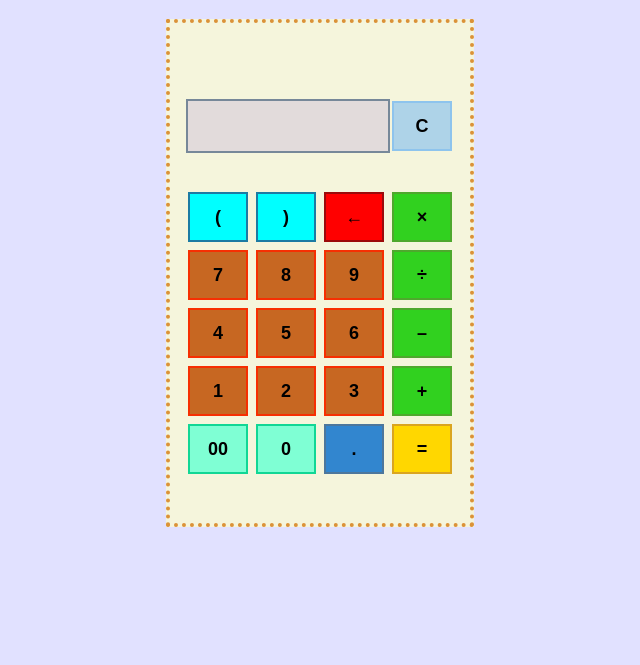
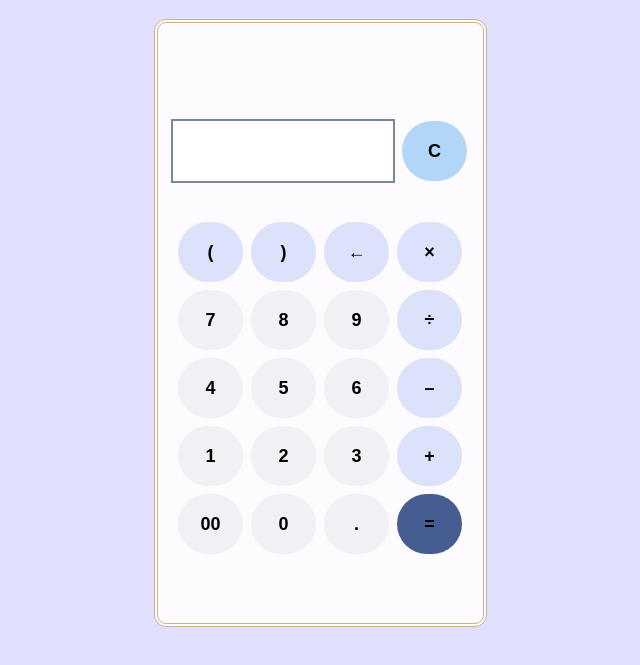
Before and after one commit to rajatya713/expression_calculator, a plain HTML site: page index.html in a window 1280 px wide. Shown: the part 61-726 px from the top of the page, without its empty margins (320-960 px from the left). Drawn offline with Linux system fonts and the light colour scheme.

Commit message:
Modified symbols and layout

```diff
--- a/index.html
+++ b/index.html
@@ -20,7 +20,7 @@
                 <button id="parentheses" onclick="calculate('(')">(</button>
                 <button id="parentheses" onclick="calculate(')')">)</button>
                 <button id="back-button" onclick="back()">←</button>
-                <button id="operator-button" onclick="calculate('*')">×</button>
+                <button id="operator-button" onclick="calculate('×')">×</button>
 
 
             </div>
@@ -28,7 +28,7 @@
                 <button id="numbers" onclick="calculate('7')">7</button>
                 <button id="numbers" onclick="calculate('8')">8</button>
                 <button id="numbers" onclick="calculate('9')">9</button>
-                <button id="operator-button" onclick="calculate('/')">÷</button>
+                <button id="operator-button" onclick="calculate('÷')">÷</button>
 
 
             </div>
--- a/index.js
+++ b/index.js
@@ -140,7 +140,7 @@ function IsOperand(c)
 function IsOperator(op)
 {
 
-    if (op === '+' || op === '-' || op === '*' || op === '/')
+    if (op === '+' || op === '-' || op === '×' || op === '÷')
     {
         return true;
     }
@@ -158,10 +158,10 @@ function GetOperatorWeightage(char)
         case '-':
             weight = 1;
             break;
-        case '*':
+        case '×':
             weight = 2;
             break;
-        case '/':
+        case '÷':
             weight = 2;
             break;
 
@@ -185,16 +185,17 @@ function HasHigherPrecedence(op1, op2)
 //Postfix Evaluation:
 function eval(lhs, rhs, op)
 {
-    switch (op)
-    {
+    const p = 1e10;
+    switch (op) {
+
         case '+':
-            return lhs + rhs;
+            return ((lhs * p + rhs * p) / p);
 
         case '-':
-            return lhs - rhs;
-        case '*':
-            return lhs * rhs;
-        case '/':
+            return ((lhs * p - rhs * p) / p);
+        case '×':
+            return (lhs * p * rhs * p) / (p * p);
+        case '÷':
             if (rhs !== 0)
             {
                 return lhs / rhs;
@@ -220,7 +221,7 @@ function evalPostfix(input) {
         else
         {
             let op = token;
-            if (!(op == '+' || op === '-' || op === '*' || op === '/'))
+            if (!(op == '+' || op === '-' || op === '×' || op === '÷'))
             {                                         //not a valid operator
                 return "error!";
             }
--- a/style.css
+++ b/style.css
@@ -1,106 +1,125 @@
-body{
+body {
     text-align: center;
-    color:white;
-    background-color:color-mix(in srgb-linear, blue 20%, white  10%);
-}
-h1{
-    text-shadow: 0 0 1px  black;
-    color:rgb(155, 107, 150);
+    color: white;
+    background-color: color-mix(in srgb-linear, blue 20%, white 10%);
 }
 
-.container{
+h1 {
+    text-shadow: 0 0 1px black;
+    color: rgb(155, 107, 150);
+}
 
-   width: 300px;
-   height: 500px;
-   margin:0px  auto;
-    border: 4px dotted rgb(219, 146, 56);
+.container {
+
+    width: 325px;
+    height: 600px;
+    margin: 0px auto;
+    border: 4px double  rgb(204, 177, 143);
+    border-radius: 12px;
     display: flex;
     flex-direction: column;
     justify-content: center;
-    background-color:beige;
+    background-color: rgba(253, 251, 254,255);
 }
 
-#output-box{
-    margin: 2px 0px 30px 0px;
-    height:40px;
-    width:200px;
+#output-box {
+    margin: 2px 5px 30px 0px;
+    height: 50px;
+    width: 220px;
     padding-top: 10px;
-    border:2px solid lightslategray;
-    background-color:rgb(226, 219, 219);
-    overflow-y:scroll;
-    color:black;
+    border: 2px solid lightslategray;
+    background-color: white;
+    overflow-y: scroll;
+    color: black;
     font-weight: bold;
     font-size: large;
-    overflow-wrap:break-word;
+    overflow-wrap: break-word;
 }
 
-button{
-    width:60px;
-    height:50px;
-    margin:4px 2px;
+button {
+    border-radius: 30px;
+    width: 65px;
+    height: 60px;
+    margin: 4px 2px;
     font-size: large;
     font-weight: bold;
+    border:none;
 }
-.display{
-    display:inline-flex;
+
+.display {
+    display: inline-flex;
     margin: 30px auto 5px;
 }
-#parentheses{
-    background-color: aqua;
-    border:2px solid rgb(28, 123, 163);
-}
-#back-button{
-    background-color:red;
-    border:2px solid rgb(155, 10, 10);
-}
-#numbers{
-    background-color: rgb(199, 103, 34);
-    border:2px solid rgb(246, 47, 2);
-}
-#numbers0{
-    background-color: aquamarine;
-    border:2px solid rgb(17, 215, 149);
-}
-#point{
-    background-color:rgb(50,134,207);
-    border:2px solid rgb(77, 119, 156);
-}
-#operator-button{
-    background-color: rgb(49, 209, 31);
-    border: 2px solid rgb(78, 168, 45);
-}
-#equalto{
-    background-color:gold;
-    border:2px solid #daa520;
+
+#parentheses {
+
+    background-color: rgba(220, 226, 250,255);
+    /* border: 2px solid rgb(78, 168, 45); */
 }
 
-#equalto:hover{
-    background-color:#daa520 ;
-}
-#operator-button:hover{
-    background-color:rgb(78, 168, 45) ;
-}
-#point:hover{
-    background-color: rgb(77, 119, 156);
-}
-#numbers0:hover{
-    background-color: rgb(17, 215, 149);
-}
-#numbers:hover{
-    background-color: rgb(246, 47, 2);
-}
-#back-button:hover{
-    background-color: rgb(155, 10, 10);
-}
-#parentheses:hover{
-    background-color: rgb(28, 123, 163);
+#back-button {
+    background-color: rgba(220, 226, 250, 255);
+    /* border: 2px solid rgb(78, 168, 45); */
 }
 
-#clear-button{
-   border:2px solid rgba(117, 184, 243, 0.546);
+#numbers {
+    background-color: rgba(242, 240,244,255);
+    /* border: 2px solid rgb(246, 47, 2); */
+}
+
+#numbers0 {
+    background-color: rgba(242, 240, 244, 255);
+    /* border: 2px solid rgb(246, 47, 2); */
+}
+
+#point {
+    background-color: rgba(242, 240, 244, 255);
+    /* border: 2px solid rgb(246, 47, 2); */
+}
+
+#operator-button {
+    background-color: rgba(220, 226, 250, 255);
+    /* border: 2px solid rgb(78, 168, 45); */
+}
+
+#equalto {
+    background-color: rgba(70,93,145,255);
+    /* border: 2px solid #daa520; */
+}
+
+#equalto:hover {
+    background-color: rgba(209, 212, 229, 255)
+}
+
+#operator-button:hover {
+    background-color: rgba(191, 197, 219,255);
+}
+
+#point:hover {
+    background-color:rgba(227, 226, 230, 255);
+}
+
+#numbers0:hover {
+    background-color: rgba(227, 226, 230, 255);
+}
+
+#numbers:hover {
+    background-color:rgba(227, 226, 230, 255);
+}
+
+#back-button:hover {
+    background-color: rgba(191, 197, 219, 255);
+}
+
+#parentheses:hover {
+    background-color: rgba(191, 197, 219, 255);
+}
+
+#clear-button {
+    /* border: 2px solid rgba(117, 184, 243, 0.546); */
     background-color: rgba(117, 184, 243, 0.546);
 }
 
-#clear-button:hover{
-    background-color:rgba(88, 153, 210, 0.718) ;
+#clear-button:hover {
+    background-color: rgba(88, 153, 210, 0.718);
 }
```
